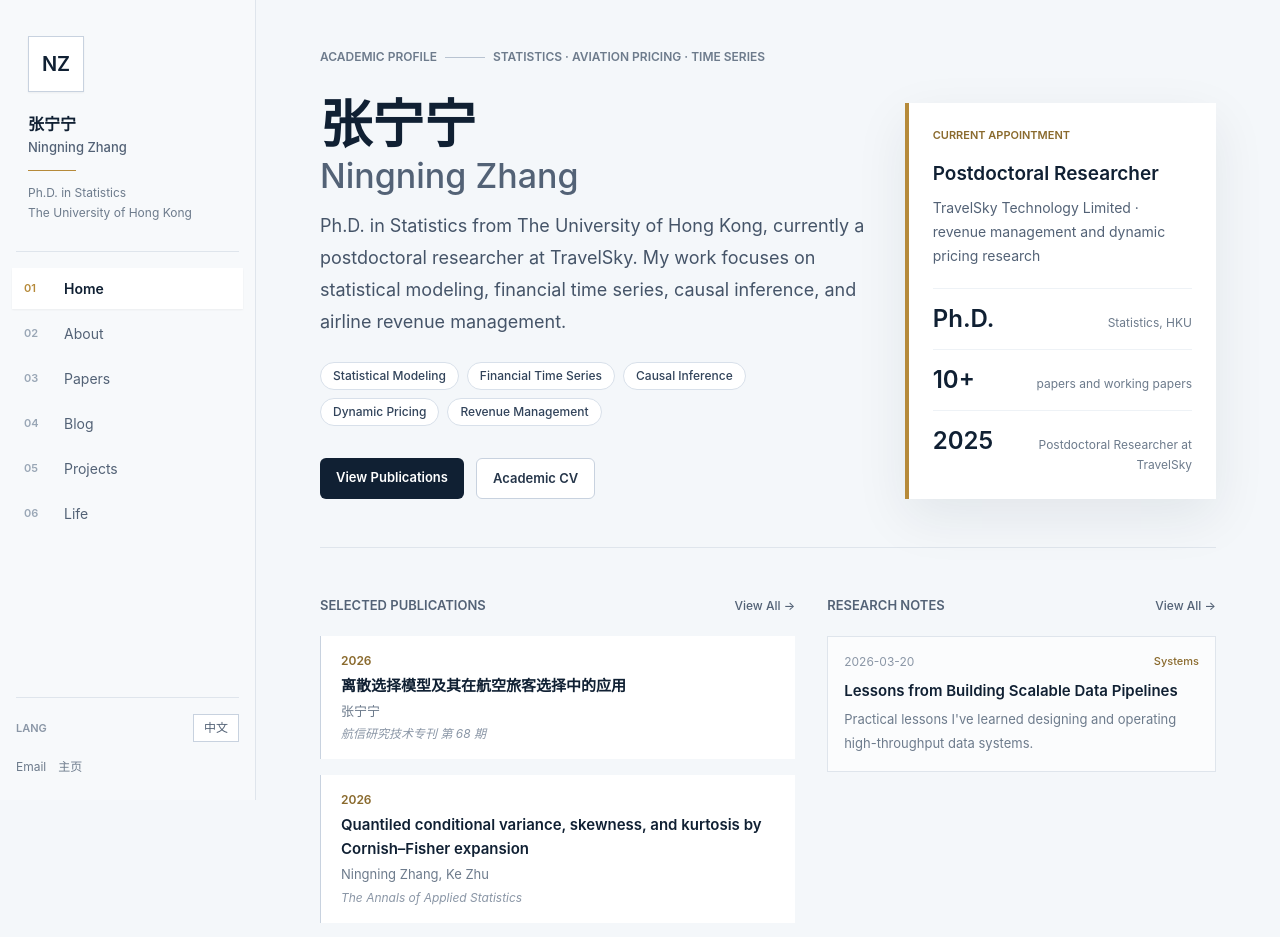
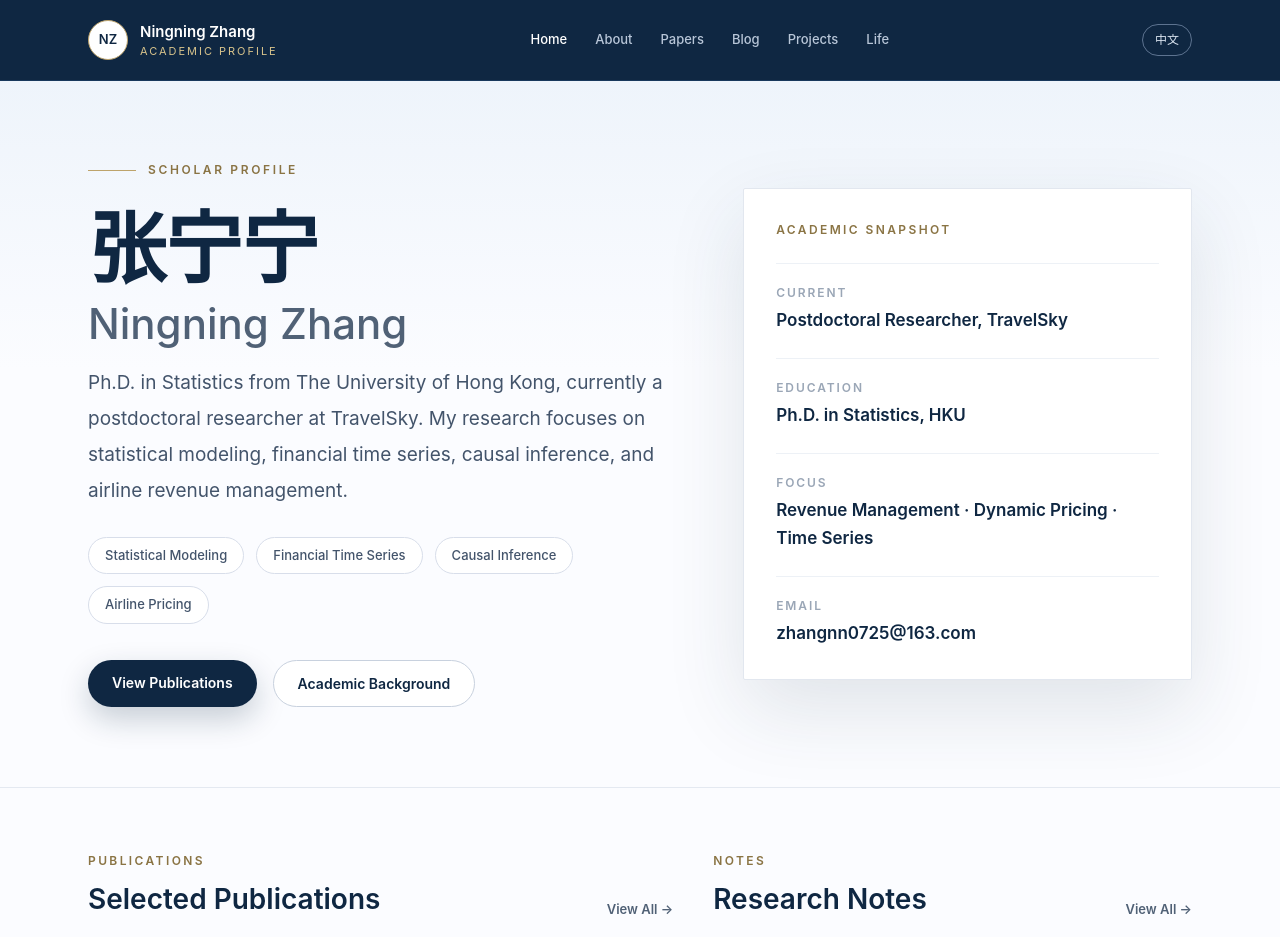
Before and after one commit to ningningzhang-nina/ningningzhang, a Next.js app: page /en in a window 1280 px wide. Shown: the top 937 px of the page. Built offline with nearby package versions, Linux system fonts and the light colour scheme.

Commit message:
Match academic brand homepage mockup

```diff
--- a/app/[locale]/layout.tsx
+++ b/app/[locale]/layout.tsx
@@ -29,11 +29,11 @@ export default async function LocaleLayout({
 
   return (
     <html lang={locale}>
-      <body className="flex min-h-screen bg-[#f4f7fa]">
+      <body className="min-h-screen bg-[#fbfcff]">
         <NextIntlClientProvider messages={messages}>
           <Sidebar locale={locale} />
-          <main className="ml-64 min-h-screen flex-1">
-            <div className="px-12 py-12 xl:px-16">
+          <main className="min-h-screen">
+            <div>
               {children}
             </div>
           </main>
--- a/app/[locale]/page.tsx
+++ b/app/[locale]/page.tsx
@@ -8,9 +8,9 @@ export async function generateMetadata({ params }: { params: Promise<{ locale: s
   return { title: 'Zhang Ningning' };
 }
 
-function FieldBadge({ children }: { children: React.ReactNode }) {
+function ResearchTag({ children }: { children: React.ReactNode }) {
   return (
-    <span className="inline-flex items-center rounded-full border border-[#d8e0ea] bg-white px-3 py-1 text-[12px] font-medium text-[#31435a]">
+    <span className="rounded-full border border-[#d8deea] bg-white px-4 py-2 text-[13px] font-medium text-[#43546b]">
       {children}
     </span>
   );
@@ -22,137 +22,137 @@ export default async function HomePage({ params }: { params: Promise<{ locale: s
   const t = await getTranslations({ locale, namespace: 'home' });
   const isZh = locale === 'zh';
 
+  const papers = getAllPapers().slice(0, 3);
   const posts = getAllPosts(locale).slice(0, 3);
-  const papers = getAllPapers().slice(0, 4);
-  const fields = isZh
-    ? ['统计建模', '金融时间序列', '因果推断', '动态定价', '收益管理']
-    : ['Statistical Modeling', 'Financial Time Series', 'Causal Inference', 'Dynamic Pricing', 'Revenue Management'];
-  const metrics = [
-    { value: 'Ph.D.', label: isZh ? '香港大学统计学博士' : 'Statistics, HKU' },
-    { value: '10+', label: isZh ? '论文与工作论文' : 'papers and working papers' },
-    { value: '2025', label: isZh ? '航信博士后研究员' : 'Postdoctoral Researcher at TravelSky' },
-  ];
+  const tags = isZh
+    ? ['Statistical Modeling', 'Financial Time Series', 'Causal Inference', 'Airline Pricing']
+    : ['Statistical Modeling', 'Financial Time Series', 'Causal Inference', 'Airline Pricing'];
 
   return (
-    <div className="max-w-5xl">
-      <section className="mb-12 border-b border-[#dfe5ec] pb-12">
-        <div className="mb-8 flex flex-wrap items-center gap-2 text-[12px] font-semibold uppercase text-[#6d7b8c]">
-          <span>{isZh ? 'Academic Profile' : 'Academic Profile'}</span>
-          <span className="h-px w-10 bg-[#b8c3d1]" />
-          <span>{isZh ? 'Statistics · Aviation Pricing · Time Series' : 'Statistics · Aviation Pricing · Time Series'}</span>
+    <div className="bg-[#fbfcff]">
+      <section className="relative overflow-hidden border-b border-[#e4e9f1]">
+        <div className="absolute inset-x-0 top-0 h-72 bg-[linear-gradient(180deg,#eef4fb_0%,rgba(251,252,255,0)_100%)]" />
+        <div className="relative mx-auto grid min-h-[610px] max-w-6xl gap-12 px-6 py-20 lg:grid-cols-[1.15fr_0.85fr] lg:items-center">
+          <div>
+            <div className="mb-8 flex items-center gap-3 text-[12px] font-semibold uppercase tracking-[0.22em] text-[#8a7444]">
+              <span className="h-px w-12 bg-[#bda36b]" />
+              <span>{isZh ? 'Scholar Profile' : 'Scholar Profile'}</span>
             </div>
 
-        <div className="grid gap-10 lg:grid-cols-[1.4fr_0.8fr] lg:items-end">
-          <div>
-            <h1 className="mb-4 text-[52px] font-semibold leading-[1.02] text-[#102033]">
+            <h1 className="mb-5 text-[64px] font-semibold leading-[0.98] tracking-[-0.02em] text-[#0f2742] md:text-[78px]">
               张宁宁
-              <span className="mt-2 block text-[34px] font-medium text-[#536276]">Ningning Zhang</span>
+              <span className="mt-4 block text-[34px] font-medium tracking-normal text-[#506176] md:text-[42px]">
+                Ningning Zhang
+              </span>
             </h1>
-            <p className="mb-6 max-w-2xl text-[18px] leading-8 text-[#455468]">
+
+            <p className="mb-7 max-w-2xl text-[19px] leading-9 text-[#43546b]">
               {isZh
                 ? '香港大学统计学博士，现为中国民航信息网络股份有限公司博士后研究员。研究聚焦统计建模、金融时间序列、因果推断，以及民航收益管理与动态定价算法。'
-                : 'Ph.D. in Statistics from The University of Hong Kong, currently a postdoctoral researcher at TravelSky. My work focuses on statistical modeling, financial time series, causal inference, and airline revenue management.'}
+                : 'Ph.D. in Statistics from The University of Hong Kong, currently a postdoctoral researcher at TravelSky. My research focuses on statistical modeling, financial time series, causal inference, and airline revenue management.'}
             </p>
-            <div className="mb-8 flex flex-wrap gap-2">
-              {fields.map((field) => (
-                <FieldBadge key={field}>{field}</FieldBadge>
+
+            <div className="mb-9 flex flex-wrap gap-3">
+              {tags.map((tag) => (
+                <ResearchTag key={tag}>{tag}</ResearchTag>
               ))}
             </div>
-            <div className="flex flex-wrap gap-3">
+
+            <div className="flex flex-wrap gap-4">
               <Link
                 href={`/${locale}/papers`}
-                className="rounded-md bg-[#102033] px-4 py-2.5 text-[13px] font-semibold text-white transition-colors hover:bg-[#253852]"
+                className="rounded-full bg-[#0f2742] px-6 py-3 text-[14px] font-semibold text-white shadow-[0_12px_30px_rgba(15,39,66,0.22)] transition-colors hover:bg-[#18385c]"
               >
-                {isZh ? '查看论文' : 'View Publications'}
+                {isZh ? '查看代表论文' : 'View Publications'}
               </Link>
               <Link
                 href={`/${locale}/about`}
-                className="rounded-md border border-[#c8d2df] bg-white px-4 py-2.5 text-[13px] font-semibold text-[#26364a] transition-colors hover:border-[#102033]"
+                className="rounded-full border border-[#c8d1de] bg-white px-6 py-3 text-[14px] font-semibold text-[#0f2742] transition-colors hover:border-[#0f2742]"
               >
-                {isZh ? '学术经历' : 'Academic CV'}
+                {isZh ? '查看学术经历' : 'Academic Background'}
               </Link>
             </div>
           </div>
 
-          <div className="border-l-4 border-[#b68a3a] bg-white p-6 shadow-[0_18px_50px_rgba(18,32,51,0.08)]">
-            <p className="mb-4 text-[11px] font-semibold uppercase text-[#8a6a2d]">
-              {isZh ? 'Current Appointment' : 'Current Appointment'}
+          <aside className="rounded-[2px] border border-[#e2e7ef] bg-white p-8 shadow-[0_30px_80px_rgba(37,55,78,0.12)]">
+            <p className="mb-6 text-[12px] font-semibold uppercase tracking-[0.2em] text-[#8a7444]">
+              Academic Snapshot
             </p>
-            <h2 className="mb-2 text-[19px] font-semibold text-[#102033]">
-              {isZh ? '博士后研究员' : 'Postdoctoral Researcher'}
-            </h2>
-            <p className="mb-5 text-[14px] leading-6 text-[#536276]">
-              {isZh
-                ? '中国民航信息网络股份有限公司（航信） · 收益管理与动态定价算法研究'
-                : 'TravelSky Technology Limited · revenue management and dynamic pricing research'}
-            </p>
-            <div className="space-y-3">
-              {metrics.map((item) => (
-                <div key={item.value} className="flex items-baseline justify-between gap-4 border-t border-[#eef2f6] pt-3">
-                  <span className="text-[24px] font-semibold text-[#102033]">{item.value}</span>
-                  <span className="text-right text-[12px] leading-5 text-[#6d7b8c]">{item.label}</span>
+            <div className="space-y-6">
+              {[
+                [isZh ? '现任' : 'Current', isZh ? '航信博士后研究员' : 'Postdoctoral Researcher, TravelSky'],
+                [isZh ? '教育' : 'Education', isZh ? '香港大学统计学博士' : 'Ph.D. in Statistics, HKU'],
+                [isZh ? '方向' : 'Focus', isZh ? '收益管理 · 动态定价 · 时间序列' : 'Revenue Management · Dynamic Pricing · Time Series'],
+                ['Email', 'zhangnn0725@163.com'],
+              ].map(([label, value]) => (
+                <div key={label} className="border-t border-[#edf1f6] pt-5">
+                  <div className="mb-1 text-[12px] font-semibold uppercase tracking-[0.16em] text-[#9aa6b6]">{label}</div>
+                  <div className="text-[17px] font-semibold leading-7 text-[#0f2742]">{value}</div>
                 </div>
               ))}
             </div>
-          </div>
+          </aside>
         </div>
       </section>
 
-      <section className="mb-12 grid gap-8 lg:grid-cols-[1.1fr_0.9fr]">
+      <section className="mx-auto grid max-w-6xl gap-10 px-6 py-16 lg:grid-cols-[1.1fr_0.9fr]">
         <div>
-          <div className="mb-5 flex items-center justify-between">
-            <h2 className="text-[13px] font-semibold uppercase text-[#536276]">
-              {isZh ? 'Selected Publications' : 'Selected Publications'}
+          <div className="mb-6 flex items-end justify-between gap-4">
+            <div>
+              <p className="mb-2 text-[12px] font-semibold uppercase tracking-[0.2em] text-[#8a7444]">
+                Publications
+              </p>
+              <h2 className="text-[28px] font-semibold text-[#0f2742]">
+                {isZh ? '代表论文' : 'Selected Publications'}
               </h2>
-            <Link
-              href={`/${locale}/papers`}
-              className="text-[12px] font-medium text-[#536276] hover:text-[#102033]"
-            >
+            </div>
+            <Link href={`/${locale}/papers`} className="text-[13px] font-semibold text-[#506176] hover:text-[#0f2742]">
               {t('viewAll')} →
             </Link>
           </div>
-          <div className="space-y-4">
+
+          <div className="divide-y divide-[#e7ecf3] border-y border-[#e7ecf3] bg-white">
             {papers.map((paper) => (
-              <div key={paper.slug} className="border-l border-[#c8d2df] bg-white px-5 py-4">
-                <div className="mb-1 text-[12px] font-semibold text-[#8a6a2d]">{paper.year}</div>
-                <h3 className="mb-1 text-[15px] font-semibold leading-6 text-[#102033]">{paper.title}</h3>
-                <p className="mb-1 text-[13px] text-[#6d7b8c]">{paper.authors}</p>
-                <p className="text-[12px] italic text-[#8a96a6]">{paper.venue}</p>
+              <article key={paper.slug} className="grid gap-4 px-6 py-6 md:grid-cols-[82px_1fr]">
+                <div className="text-[13px] font-semibold text-[#8a7444]">{paper.year}</div>
+                <div>
+                  <h3 className="mb-2 text-[17px] font-semibold leading-7 text-[#0f2742]">{paper.title}</h3>
+                  <p className="mb-1 text-[14px] text-[#506176]">{paper.authors}</p>
+                  <p className="text-[13px] italic text-[#7b8797]">{paper.venue}</p>
                 </div>
+              </article>
             ))}
           </div>
         </div>
 
         <div>
-          <div className="mb-5 flex items-center justify-between">
-            <h2 className="text-[13px] font-semibold uppercase text-[#536276]">
-              {isZh ? 'Research Notes' : 'Research Notes'}
+          <div className="mb-6 flex items-end justify-between gap-4">
+            <div>
+              <p className="mb-2 text-[12px] font-semibold uppercase tracking-[0.2em] text-[#8a7444]">
+                Notes
+              </p>
+              <h2 className="text-[28px] font-semibold text-[#0f2742]">
+                {isZh ? '研究笔记' : 'Research Notes'}
               </h2>
-            <Link
-              href={`/${locale}/blog`}
-              className="text-[12px] font-medium text-[#536276] hover:text-[#102033]"
-            >
+            </div>
+            <Link href={`/${locale}/blog`} className="text-[13px] font-semibold text-[#506176] hover:text-[#0f2742]">
               {t('viewAll')} →
             </Link>
           </div>
-          <div className="space-y-3">
+
+          <div className="space-y-4">
             {posts.map((post) => {
               const href = post.externalUrl || `/${locale}/blog/${post.slug}`;
               const isExternal = !!post.externalUrl;
-              const className = 'group block border border-[#dfe5ec] bg-[#fbfcfd] px-4 py-4 transition-colors hover:border-[#b8c3d1] hover:bg-white';
-
+              const className = 'block border border-[#e2e7ef] bg-white p-5 transition-all hover:-translate-y-0.5 hover:shadow-[0_18px_48px_rgba(37,55,78,0.10)]';
               const body = (
                 <>
-                  <div className="mb-2 flex items-center justify-between gap-3">
-                    <span className="text-[12px] text-[#8a96a6]">{post.date}</span>
-                    {post.tags[0] && <span className="text-[11px] font-medium text-[#8a6a2d]">{post.tags[0]}</span>}
+                  <div className="mb-3 flex items-center justify-between gap-4 text-[12px] text-[#7b8797]">
+                    <span>{post.date}</span>
+                    {post.tags[0] && <span className="font-semibold text-[#8a7444]">{post.tags[0]}</span>}
                   </div>
-                  <h3 className="text-[15px] font-semibold leading-6 text-[#102033] group-hover:text-[#000]">
-                    {post.title}
-                  </h3>
-                  {post.summary && (
-                    <p className="mt-1 line-clamp-2 text-[13px] leading-6 text-[#6d7b8c]">{post.summary}</p>
-                  )}
+                  <h3 className="mb-2 text-[16px] font-semibold leading-7 text-[#0f2742]">{post.title}</h3>
+                  {post.summary && <p className="line-clamp-2 text-[13px] leading-6 text-[#66758a]">{post.summary}</p>}
                 </>
               );
 
@@ -170,26 +170,19 @@ export default async function HomePage({ params }: { params: Promise<{ locale: s
         </div>
       </section>
 
-      <section className="grid gap-4 border-t border-[#dfe5ec] pt-8 md:grid-cols-3">
+      <section className="border-t border-[#e4e9f1] bg-[#f5f8fc]">
+        <div className="mx-auto grid max-w-6xl gap-5 px-6 py-12 md:grid-cols-3">
           {[
-          {
-            title: isZh ? '研究方向' : 'Research',
-            text: isZh ? '统计学习、条件矩、分位数方法、金融时间序列与航空动态定价。' : 'Statistical learning, conditional moments, quantile methods, financial time series, and airline pricing.',
-          },
-          {
-            title: isZh ? '方法能力' : 'Methods',
-            text: isZh ? '因果推断、优化建模、机器学习、R/Python/Matlab 数据分析。' : 'Causal inference, optimization, machine learning, and R/Python/Matlab analysis.',
-          },
-          {
-            title: isZh ? '联系合作' : 'Contact',
-            text: 'zhangnn0725@163.com',
-          },
-        ].map((item) => (
-          <div key={item.title} className="bg-white p-5">
-            <h2 className="mb-2 text-[13px] font-semibold uppercase text-[#102033]">{item.title}</h2>
-            <p className="text-[13px] leading-6 text-[#6d7b8c]">{item.text}</p>
+            [isZh ? '研究主题' : 'Research Areas', isZh ? '统计学习、条件矩、分位数方法、金融时间序列、航空动态定价。' : 'Statistical learning, conditional moments, quantile methods, financial time series, and airline pricing.'],
+            [isZh ? '方法能力' : 'Methods', isZh ? '因果推断、优化建模、机器学习、R/Python/Matlab 数据分析。' : 'Causal inference, optimization, machine learning, and R/Python/Matlab analysis.'],
+            [isZh ? '合作联系' : 'Contact', 'zhangnn0725@163.com'],
+          ].map(([title, text]) => (
+            <div key={title} className="bg-white p-6">
+              <h3 className="mb-3 text-[14px] font-semibold text-[#0f2742]">{title}</h3>
+              <p className="text-[14px] leading-7 text-[#5f6f84]">{text}</p>
             </div>
           ))}
+        </div>
       </section>
     </div>
   );
--- a/app/globals.css
+++ b/app/globals.css
@@ -9,7 +9,7 @@
   }
 
   body {
-    @apply bg-[#f4f7fa] text-[#102033];
+    @apply bg-[#fbfcff] text-[#0f2742];
   }
 
   /* Prose styles for MDX content */
--- a/components/Sidebar.tsx
+++ b/components/Sidebar.tsx
@@ -5,94 +5,61 @@ import { usePathname } from 'next/navigation';
 import { useTranslations } from 'next-intl';
 
 const navItems = [
-  { key: 'home', href: '/', icon: '01' },
-  { key: 'about', href: '/about', icon: '02' },
-  { key: 'papers', href: '/papers', icon: '03' },
-  { key: 'blog', href: '/blog', icon: '04' },
-  { key: 'projects', href: '/projects', icon: '05' },
-  { key: 'life', href: '/life', icon: '06' },
+  { key: 'home', href: '/' },
+  { key: 'about', href: '/about' },
+  { key: 'papers', href: '/papers' },
+  { key: 'blog', href: '/blog' },
+  { key: 'projects', href: '/projects' },
+  { key: 'life', href: '/life' },
 ] as const;
 
 export default function Sidebar({ locale }: { locale: string }) {
   const t = useTranslations('nav');
   const pathname = usePathname();
+  const otherLocale = locale === 'zh' ? 'en' : 'zh';
+  const otherLocalePath = pathname.replace(`/${locale}`, `/${otherLocale}`);
 
+  const localizedHref = (href: string) => `/${locale}${href === '/' ? '' : href}`;
   const isActive = (href: string) => {
-    const localePath = `/${locale}${href === '/' ? '' : href}`;
+    const localePath = localizedHref(href);
     if (href === '/') return pathname === `/${locale}` || pathname === `/${locale}/`;
     return pathname.startsWith(localePath);
   };
 
-  const localizedHref = (href: string) => `/${locale}${href === '/' ? '' : href}`;
+  return (
+    <header className="sticky top-0 z-50 border-b border-[#18385c] bg-[#0f2742]">
+      <div className="mx-auto flex h-20 max-w-6xl items-center justify-between px-6">
+        <Link href={`/${locale}`} className="group flex items-center gap-3">
+          <span className="flex h-10 w-10 items-center justify-center rounded-full border border-[#bda36b] bg-white text-[13px] font-semibold text-[#0f2742]">
+            NZ
+          </span>
+          <span>
+            <span className="block text-[15px] font-semibold text-white">Ningning Zhang</span>
+            <span className="block text-[11px] uppercase tracking-[0.18em] text-[#d6c28b]">Academic Profile</span>
+          </span>
+        </Link>
 
-  const otherLocale = locale === 'zh' ? 'en' : 'zh';
-  const otherLocalePath = pathname.replace(`/${locale}`, `/${otherLocale}`);
-
-  return (
-    <aside className="fixed top-0 left-0 z-50 flex h-screen w-64 flex-col border-r border-[#dfe5ec] bg-[#f7f9fb]">
-      {/* Profile */}
-      <div className="px-7 pb-7 pt-9">
-        <div className="mb-5 flex h-14 w-14 items-center justify-center border border-[#c8d2df] bg-white text-[20px] font-semibold text-[#102033] shadow-sm">
-          NZ
-        </div>
-        <div className="text-[16px] font-semibold text-[#102033]">张宁宁</div>
-        <div className="mt-0.5 text-[13px] font-medium text-[#536276]">Ningning Zhang</div>
-        <div className="mt-3 h-px w-12 bg-[#b68a3a]" />
-        <div className="mt-3 text-[12px] leading-5 text-[#6d7b8c]">Ph.D. in Statistics<br />The University of Hong Kong</div>
-      </div>
-
-      <div className="mb-4 px-4">
-        <div className="h-px bg-[#dfe5ec]" />
-      </div>
-
-      {/* Navigation */}
-      <nav className="flex-1 px-3">
-        <ul className="space-y-1">
-          {navItems.map(({ key, href, icon }) => (
-            <li key={key}>
+        <nav className="hidden items-center gap-7 md:flex">
+          {navItems.map(({ key, href }) => (
             <Link
+              key={key}
               href={localizedHref(href)}
-                className={`flex items-center gap-3 px-3 py-2.5 text-[14px] transition-colors duration-100 ${
-                  isActive(href)
-                    ? 'bg-white text-[#102033] font-semibold shadow-sm'
-                    : 'text-[#536276] hover:bg-white hover:text-[#102033]'
+              className={`text-[13px] font-medium transition-colors ${
+                isActive(href) ? 'text-white' : 'text-[#b8c6d8] hover:text-white'
               }`}
             >
-                <span className={`w-7 text-[11px] font-semibold ${isActive(href) ? 'text-[#b68a3a]' : 'text-[#9aa7b6]'}`}>{icon}</span>
-                <span>{t(key)}</span>
+              {t(key)}
             </Link>
-            </li>
           ))}
-        </ul>
         </nav>
 
-      {/* Bottom: lang switch + social */}
-      <div className="px-4 pb-6 pt-4">
-        <div className="mb-4 h-px bg-[#dfe5ec]" />
-
-        {/* Language switcher */}
-        <div className="mb-4 flex items-center gap-2">
-          <span className="text-[11px] font-semibold uppercase text-[#8a96a6]">Lang</span>
         <Link
           href={otherLocalePath}
-            className="ml-auto border border-[#c8d2df] bg-white px-2.5 py-1 text-[12px] text-[#536276] transition-colors hover:border-[#102033]"
+          className="rounded-full border border-[#5d7390] px-3 py-1.5 text-[12px] font-medium text-[#dbe5f1] transition-colors hover:border-[#d6c28b] hover:text-white"
         >
           {otherLocale === 'zh' ? '中文' : 'EN'}
         </Link>
       </div>
-
-        {/* Social links */}
-        <div className="flex gap-3">
-          <a href="mailto:zhangnn0725@163.com"
-            className="text-[12px] text-[#6d7b8c] hover:text-[#102033] transition-colors">
-            Email
-          </a>
-          <a href="https://ningningzhang-nina.github.io/" target="_blank" rel="noopener noreferrer"
-            className="text-[12px] text-[#6d7b8c] hover:text-[#102033] transition-colors">
-            主页
-          </a>
-        </div>
-      </div>
-    </aside>
+    </header>
   );
 }
```
Lines whose indentation alone changed are shown as unchanged.
